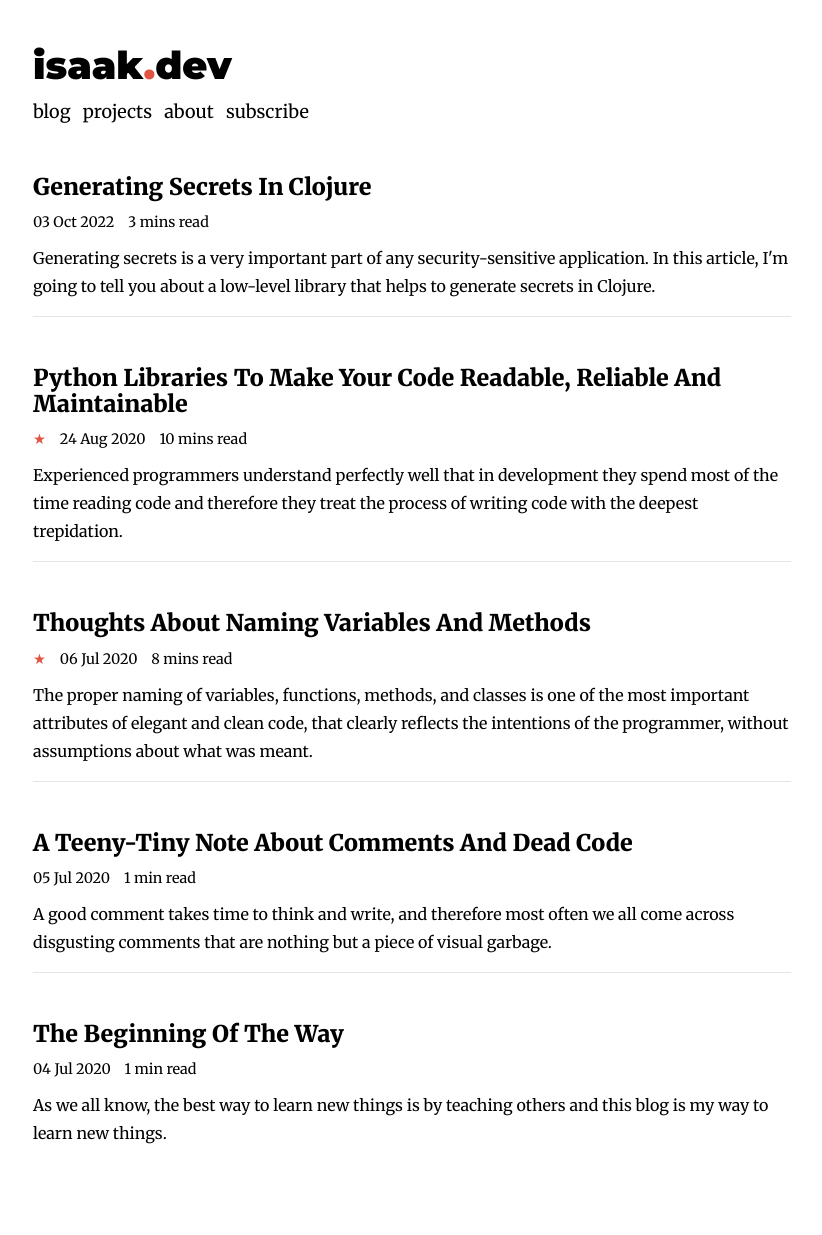
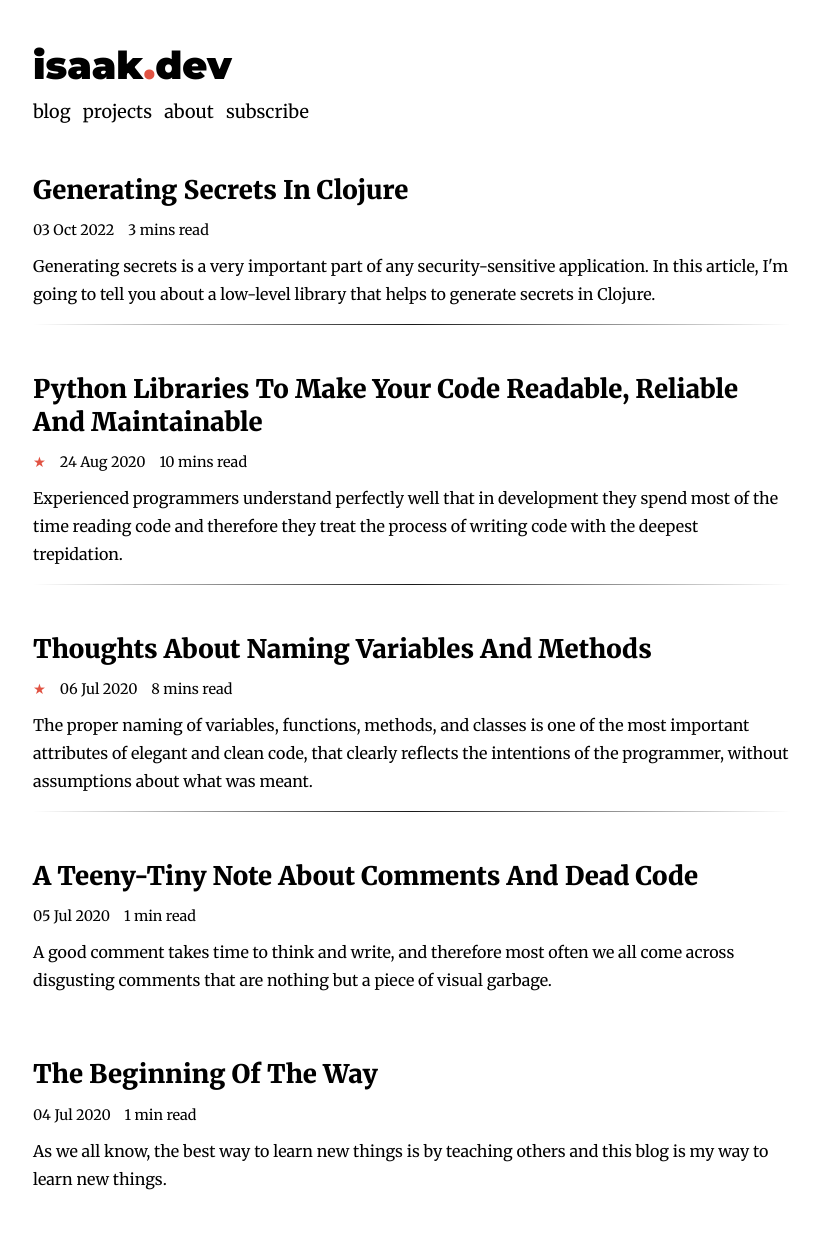
Before and after one commit to lk-geimfari/lk-geimfari.github.io, a Jekyll site: the page built from index.md, in a window 1280 px wide. Shown: the whole page, without its empty margins (228-1050 px from the left). Built offline with Jekyll 4.4.1, drawn with Linux system fonts in a browser that asks for light colours; nearby versions of some CDN libraries; before the commit the page ends 1189 px from its top, so only the background shows below that.

Commit message:
Fix styles

```diff
--- a/assets/css/styles.css
+++ b/assets/css/styles.css
@@ -127,8 +127,8 @@ footer p {
     font-family: "Merriweather", "Georgia", serif;
     font-weight: 900;
     text-rendering: optimizeLegibility;
-    font-size: 1.4427rem;
-    line-height: 1.1;
+    font-size: 1.6rem;
+    line-height: 1.3;
     margin-top: 3rem;
 }
 
@@ -248,6 +248,12 @@ footer p {
     a {
         color: rgba(0, 0, 0, 0.9);
     }
+
+    hr {
+        border: 0;
+        height: 0.5px;
+        background-image: linear-gradient(to right, rgba(0, 0, 0, 0), rgba(0, 0, 0, 0.9), rgba(0, 0, 0, 0));
+    }
 }
 
 
@@ -285,4 +291,10 @@ footer p {
     a {
         color: rgba(0, 0, 0, 0.9);
     }
+
+    hr {
+        border: 0;
+        height: 0.5px;
+        background-image: linear-gradient(to right, rgba(0, 0, 0, 0), #acb3be, rgba(0, 0, 0, 0));
+    }
 }
```
